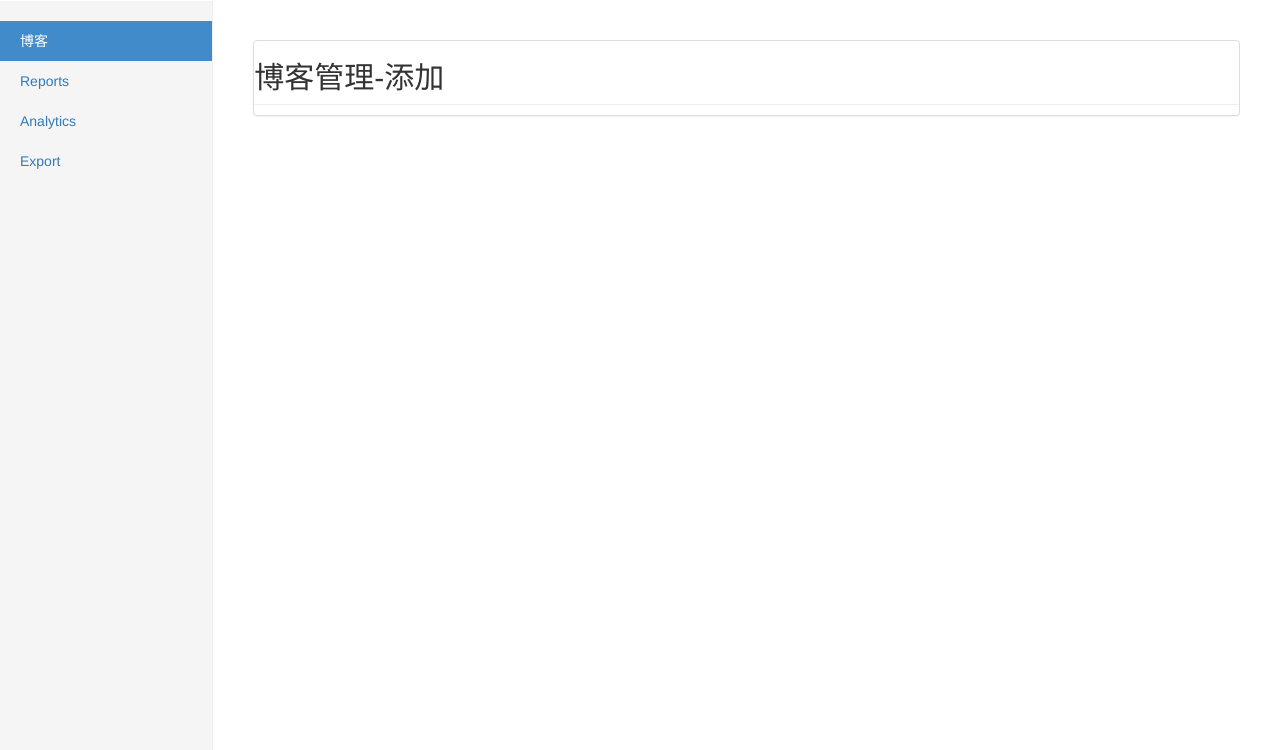
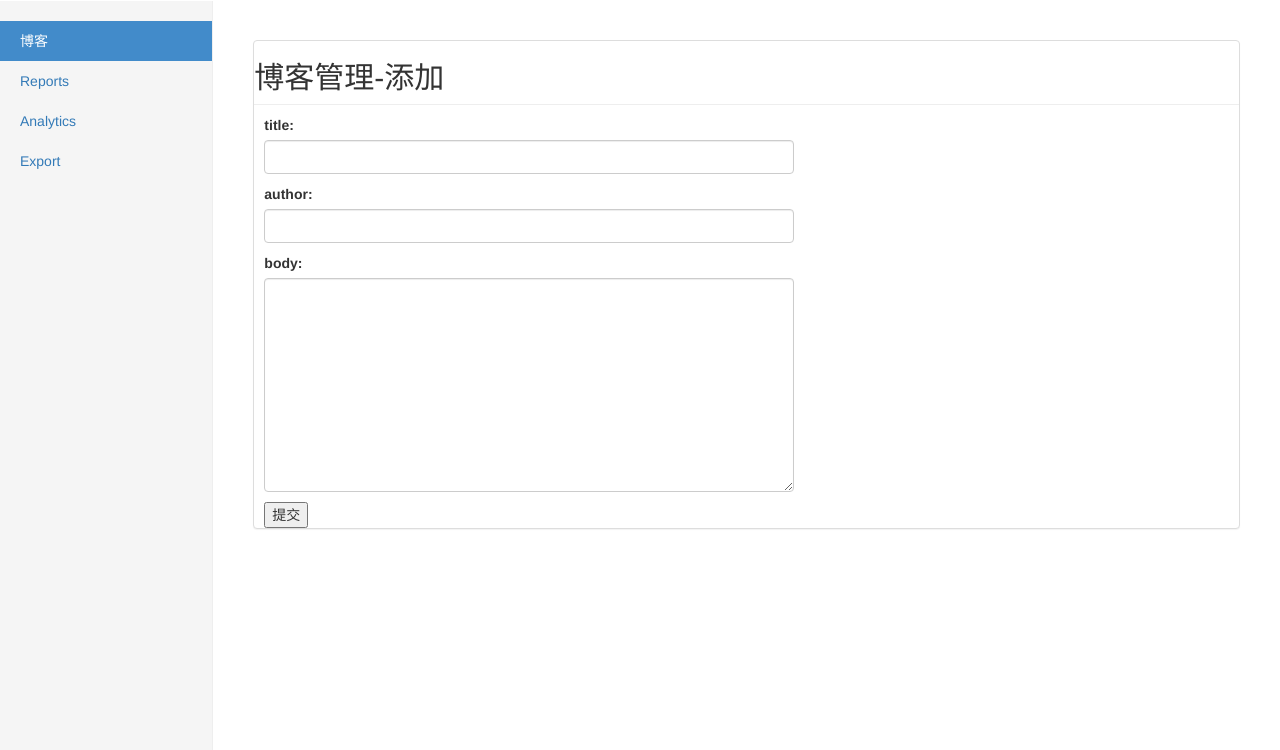
Before and after one commit to yixiongz/blog, a Django app: page /blog/blog_add/ in a window 1280 px wide. Shown: the part 50-800 px from the top of the page. Run offline with Django 3.2, Linux system fonts and the light colour scheme; some libraries are stand-ins or nearby versions.

Commit message:
新增 删除blog功能

```diff
--- a/blog/urls.py
+++ b/blog/urls.py
@@ -8,4 +8,5 @@ from blog import views
 urlpatterns = [
     path('index/', views.index, name="index"),
     path('blog_add/', views.blog_add, name="blogadd"),
+    path('blog_del/', views.blog_del, name="blogdel"),
 ]
--- a/blog/views.py
+++ b/blog/views.py
@@ -8,4 +8,22 @@ def index(request):
 
 
 def blog_add(request):
+    print(request.POST)
+    if request.method == "POST":
+        titled = request.POST.get("titled")
+        author = request.POST.get("author")
+        body = request.POST.get("body")
+        if titled and author and body:
+            Bloginfo.objects.create(title=titled,author=author,body=body)
+            return redirect("/blog/index/")
+        else:
+            return render(request, "blog/blog_error.html")
     return render(request, "blog/blog_add.html")
+
+
+def blog_del(request):
+    del_id = request.GET.get("id")
+    print(del_id)
+    if del_id:
+        Bloginfo.objects.get(id=del_id).delete()
+    return redirect("/blog/index/")
--- a/templates/blog/blog_add.html
+++ b/templates/blog/blog_add.html
@@ -6,6 +6,30 @@
     <div class="col-sm-9 col-sm-offset-3 col-md-10 col-md-offset-2 main">
         <div class="panel panel-default">
             <h2 class="sub-header">博客管理-添加</h2>
+            <div style="margin-left: 10px">
+                <form action="{% url "blog:blogadd" %}" method="post">
+                    {% csrf_token %}
+                    <p>
+                        <label for="id_title">title:</label>
+                        <input type="text" id="id_title" name="titled" class="form-control" maxlength="300px" style="width: 530px">
+                    </p>
+                    <p>
+                        <label for="id_author">author:</label>
+                        <input type="text" id="id_author" name="author" class="form-control" maxlength="300px" style="width: 530px">
+                    </p>
+                    <p>
+                        <label for="id_body">body:</label>
+                        <textarea name="body" id="id_body" cols="30" rows="10" class="form-control" maxlength="300px" style="width: 530px"></textarea>
+{#                        <input type="text" id="id_author" name="titled" class="form-control" maxlength="300px" style="width: 530px">#}
+                    </p>
+{#                    <p>#}
+{#                        <label for="id_date">date_time: </label>#}
+{#                        <input name="date" type="datetime-local" id="id_date" class="form-control" maxlength="100px" style="width: 200px">#}
+{#                    </p>#}
+                    <input type="submit" value="提交">
+                </form>
+            </div>
         </div>
     </div>
+
 {% endblock %}
--- a/templates/blog/blogs.html
+++ b/templates/blog/blogs.html
@@ -29,7 +29,7 @@
                                     <i class="fas fa-user-edit"></i> 编辑
                                 </a>
 
-                                <a class="btn btn-danger" href="#">
+                                <a class="btn btn-danger" href="/blog/blog_del/?id={{ all.id }}">
                                     <i class="fas fa-trash-alt"></i> 删除
                                 </a>
                             </td>
```
Also changed, not shown: templates/blog/blog_error.html (added, +21 -0 lines).
